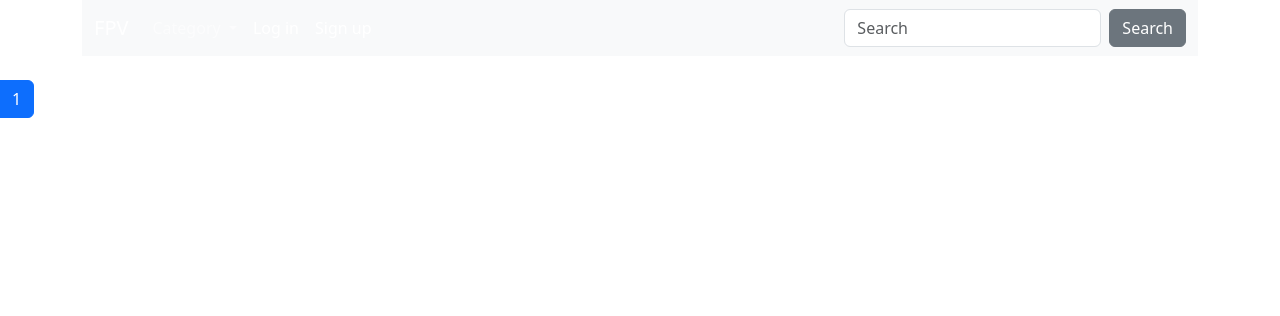
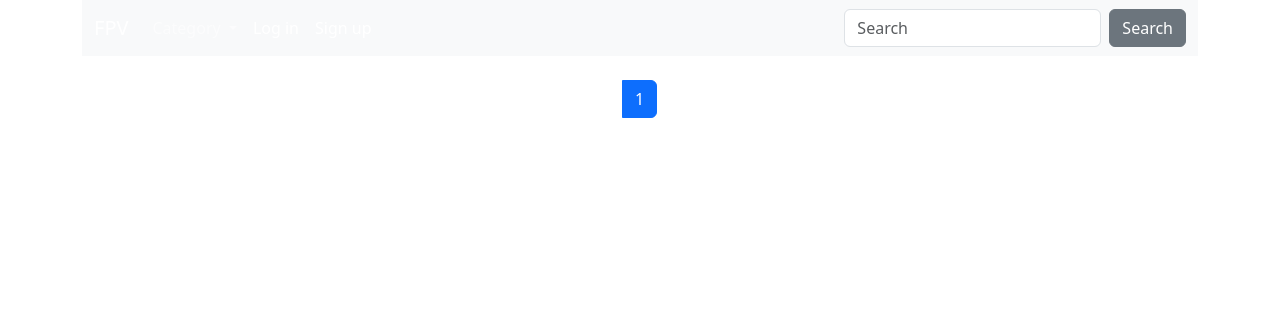
Before and after one commit to ivanprofpv/fpv_py, a Django app: page / in a window 1280 px wide. Shown: the top 316 px of the page. Run offline with Django 4.2, Linux system fonts and the light colour scheme; data that the repository does not hold is empty; some libraries are stand-ins or nearby versions.

Commit message:
added css for pagination (center alignment)

```diff
--- a/drone/static/drone/css/style.css
+++ b/drone/static/drone/css/style.css
@@ -0,0 +1,4 @@
+.navigate {
+  display: flex;
+  justify-content: center;
+}
```
Also changed, not shown: drone/templates/drone/index.html (indentation only).
